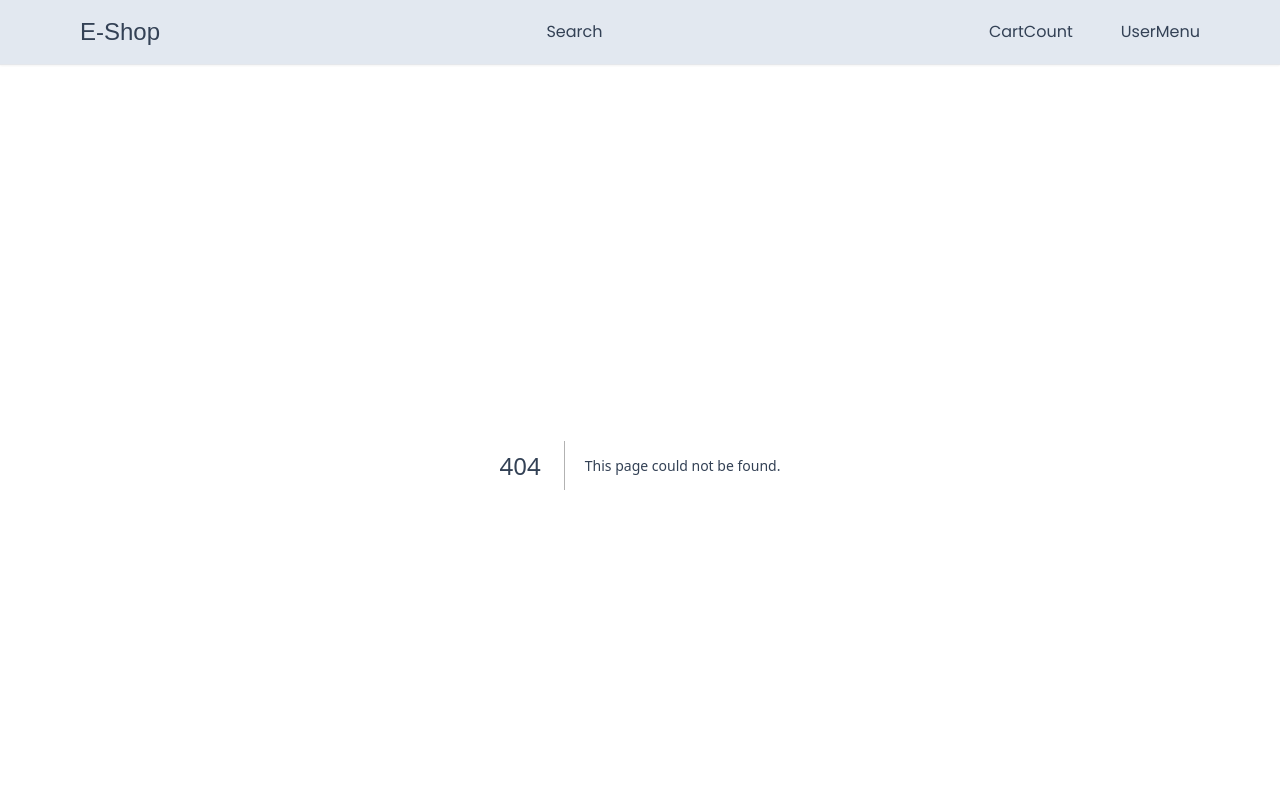
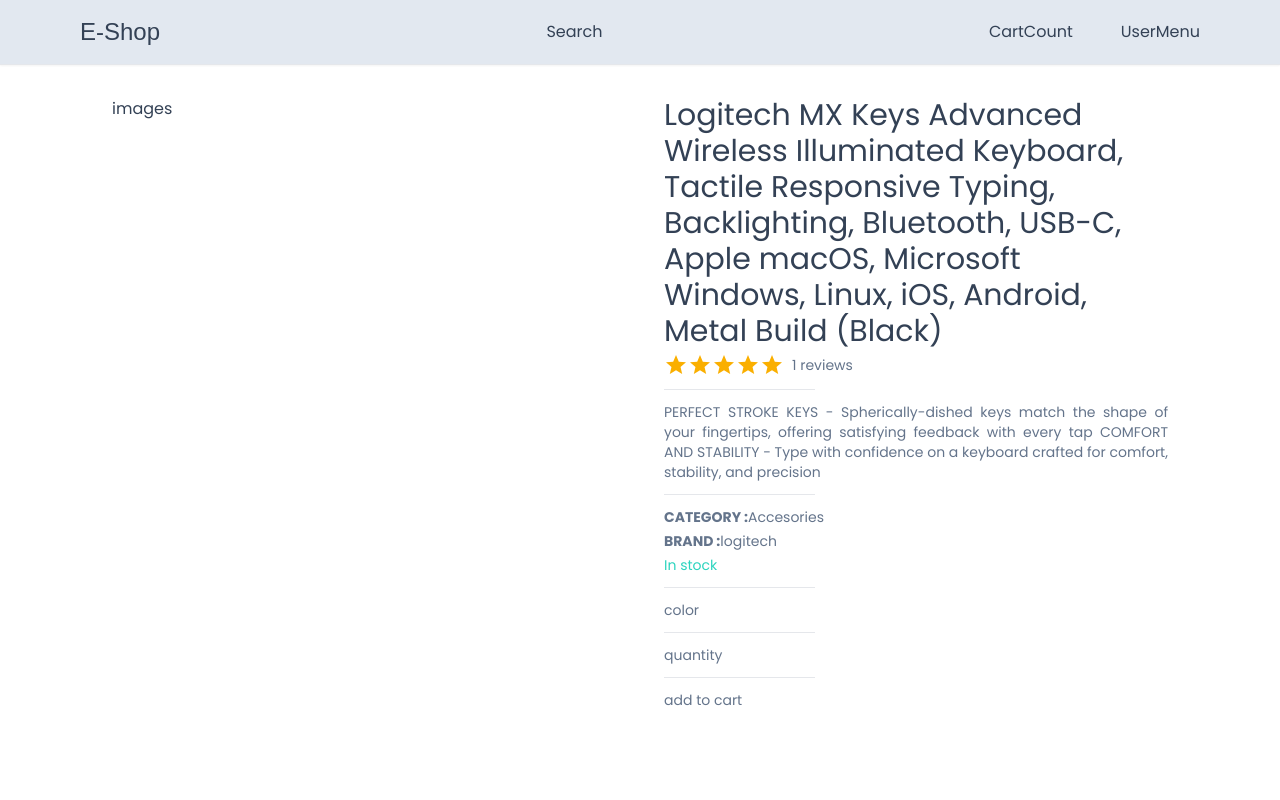
Before and after one commit to yassin-ben-haj-ali/e-shop, a Next.js app: page /product/1 in a window 1280 px wide. Before the commit this address had no page. Shown: the top 800 px of the page. Built offline with nearby package versions, Linux system fonts and the light colour scheme; a web font is replaced by a local one.

Commit message:
Set up product details page

```diff
--- a/app/components/products/ProductCard.tsx
+++ b/app/components/products/ProductCard.tsx
@@ -4,6 +4,7 @@ import { formatPrice } from "@/utils/formatPrice";
 import { truncateText } from "@/utils/truncateText";
 import { Rating } from "@mui/material";
 import Image from "next/image";
+import { useRouter } from "next/navigation";
 import React from "react";
 
 interface ProductCardProps {
@@ -11,10 +12,10 @@ interface ProductCardProps {
 }
 
 const ProductCard: React.FC<ProductCardProps> = ({ data }) => {
-    const productRating = data.reviews.reduce((acc: number, item: any) =>
-        item.rating + acc, 0) / data.reviews.length;
+    const router = useRouter();
+    const productRating = data.reviews.reduce((acc: number, item: any) =>item.rating + acc, 0) / data.reviews.length;
 
-    return <div className="col-span-1 cursor-pointer border-[1.2px] border-slate-200 bg-slate-50 rounded-sm p-2 transition hover:scale-105 text-center text-sm">
+    return <div className="col-span-1 cursor-pointer border-[1.2px] border-slate-200 bg-slate-50 rounded-sm p-2 transition hover:scale-105 text-center text-sm" onClick={() => router.push(`/product/${data.id}`)}>
         <div className="flex flex-col items-center w-full gap-1">
             <div className="aspect-square overflow-hidden relative w-full">
                 <Image
--- /dev/null
+++ b/app/product/[productId]/ProductDetails.tsx
@@ -0,0 +1,77 @@
+"use client"
+
+import { Rating } from "@mui/material";
+import React, { useState } from "react";
+
+interface ProductDetailsProps {
+    product: any
+}
+
+export type CartProductType = {
+    id: string,
+    name: string,
+    description: string,
+    category: string,
+    brand: string,
+    selectedImg: SelectedImgType,
+    quantity: number,
+    price: number
+}
+
+export type SelectedImgType = {
+    color: string,
+    colorCode: string,
+    image: string
+}
+
+const Horizontal = () => {
+    return <hr className="w-[30%] my-2" />
+}
+
+const ProductDetails: React.FC<ProductDetailsProps> = ({ product }) => {
+
+    const [cartProduct, setCartProduct] = useState<CartProductType>({
+        id: product.id,
+        name: product.name,
+        description: product.description,
+        category: product.category,
+        brand: product.brand,
+        selectedImg: { ...product.images[0] },
+        quantity: 1,
+        price: product.price
+    })
+
+    const productRating = product.reviews.reduce((acc: number, item: any) => item.rating + acc, 0) / product.reviews.length;
+    return <div className="grid grid-cols-1 md:grid-cols-2 gap-12">
+        <div>images</div>
+        <div className="flex flex-col gap-1 text-slate-500 text-sm">
+            <h2 className="text-3xl font-medium text-slate-700 ">{product.name}</h2>
+            <div className="flex items-center gap-2">
+                <Rating value={productRating} readOnly />
+                <div>{product.reviews.length} reviews</div>
+            </div>
+            <Horizontal />
+            <div className="text-justify">
+                {product.description}
+            </div>
+            <Horizontal />
+            <div>
+                <span className="font-semibold">CATEGORY :</span>{product.category}
+            </div>
+            <div>
+                <span className="font-semibold">BRAND :</span>{product.brand}
+            </div>
+            <div className={product.inStock ? "text-teal-400" : "text-rose-400"}>
+                {product.inStock ? 'In stock' : 'Out of stock'}
+            </div>
+            <Horizontal />
+            <div>color</div>
+            <Horizontal />
+            <div>quantity</div>
+            <Horizontal />
+            <div>add to cart</div>
+        </div>
+    </div>;
+}
+
+export default ProductDetails;
--- /dev/null
+++ b/app/product/[productId]/page.tsx
@@ -0,0 +1,17 @@
+import Container from "@/app/components/Container";
+import ProductDetails from "./ProductDetails";
+import { product } from "@/utils/product";
+
+interface IParams {
+    productId: string
+}
+
+const Product = ({ params }: { params: IParams }) => {
+    return <div className="p-8">
+        <Container>
+            <ProductDetails product={product}/>
+        </Container>
+    </div>;
+}
+
+export default Product;
--- /dev/null
+++ b/utils/product.tsx
@@ -0,0 +1,40 @@
+export const product = {
+    id: "64a4ebe300900d44bb50628a",
+    name: "Logitech MX Keys Advanced Wireless Illuminated Keyboard, Tactile Responsive Typing, Backlighting, Bluetooth, USB-C, Apple macOS, Microsoft Windows, Linux, iOS, Android, Metal Build (Black)",
+    description:
+        "PERFECT STROKE KEYS - Spherically-dished keys match the shape of your fingertips, offering satisfying feedback with every tap\nCOMFORT AND STABILITY - Type with confidence on a keyboard crafted for comfort, stability, and precision",
+    price: 102.99,
+    brand: "logitech",
+    category: "Accesories",
+    inStock: true,
+    images: [
+        {
+            color: "Black",
+            colorCode: "#000000",
+            image:
+                "https://m.media-amazon.com/images/I/71gOLg2-kqL.__AC_SX300_SY300_QL70_FMwebp_.jpg",
+        },
+    ],
+    reviews: [
+        {
+            id: "64a65a6158b470c6e06959ee",
+            userId: "6475af156bad4917456e6e1e",
+            productId: "64a4ebe300900d44bb50628a",
+            rating: 5,
+            comment: "good",
+            createdDate: "2023-07-06T06:08:33.067Z",
+            user: {
+                id: "6475af156bad4917456e6e1e",
+                name: "Charles",
+                email: "example@gmail.com",
+                emailVerified: null,
+                image:
+                    "https://lh3.googleusercontent.com/a/AAcHTteOiCtILLBWiAoolIW9PJH-r5825pBDl824_8LD=s96-c",
+                hashedPassword: null,
+                createdAt: "2023-05-30T08:08:53.979Z",
+                updatedAt: "2023-05-30T08:08:53.979Z",
+                role: "ADMIN",
+            },
+        },
+    ],
+}
```
